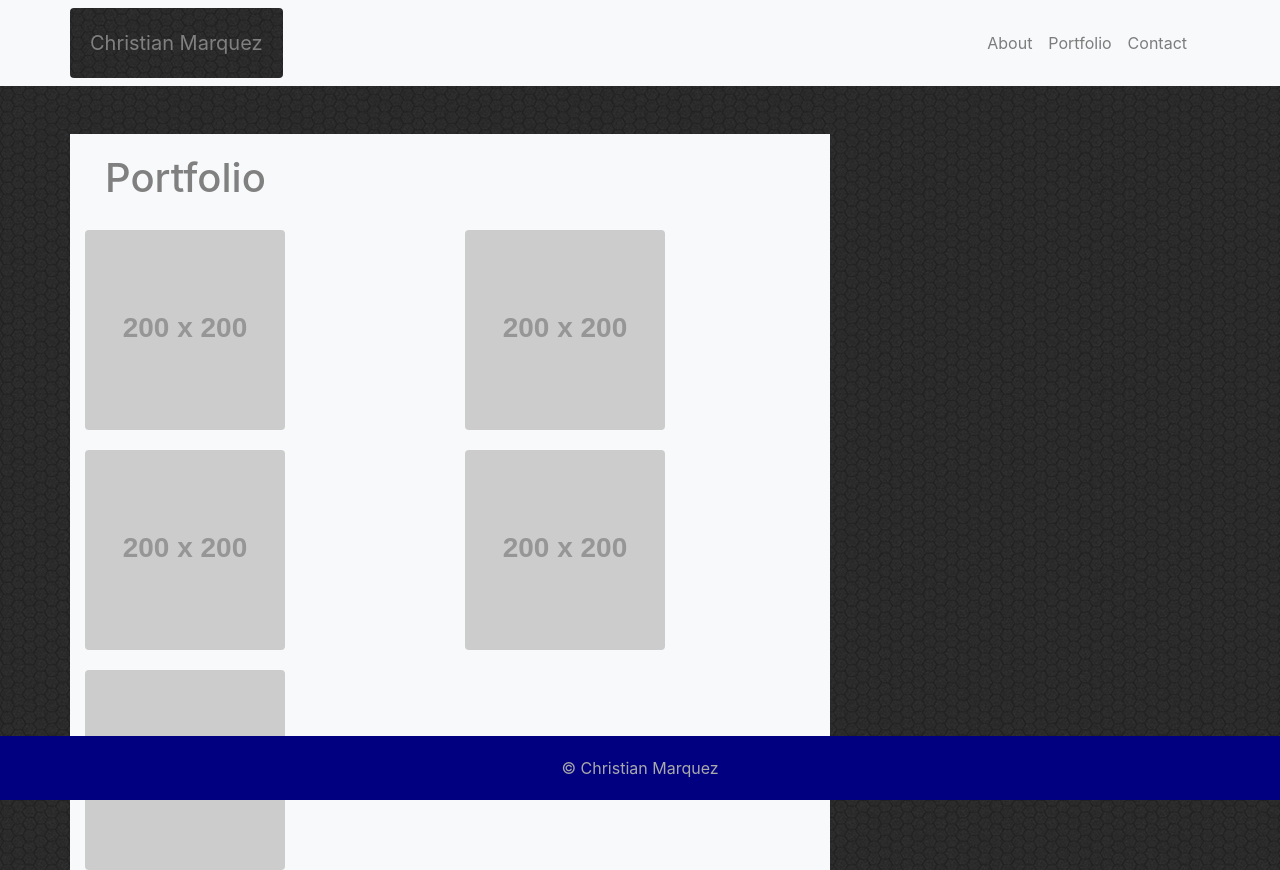
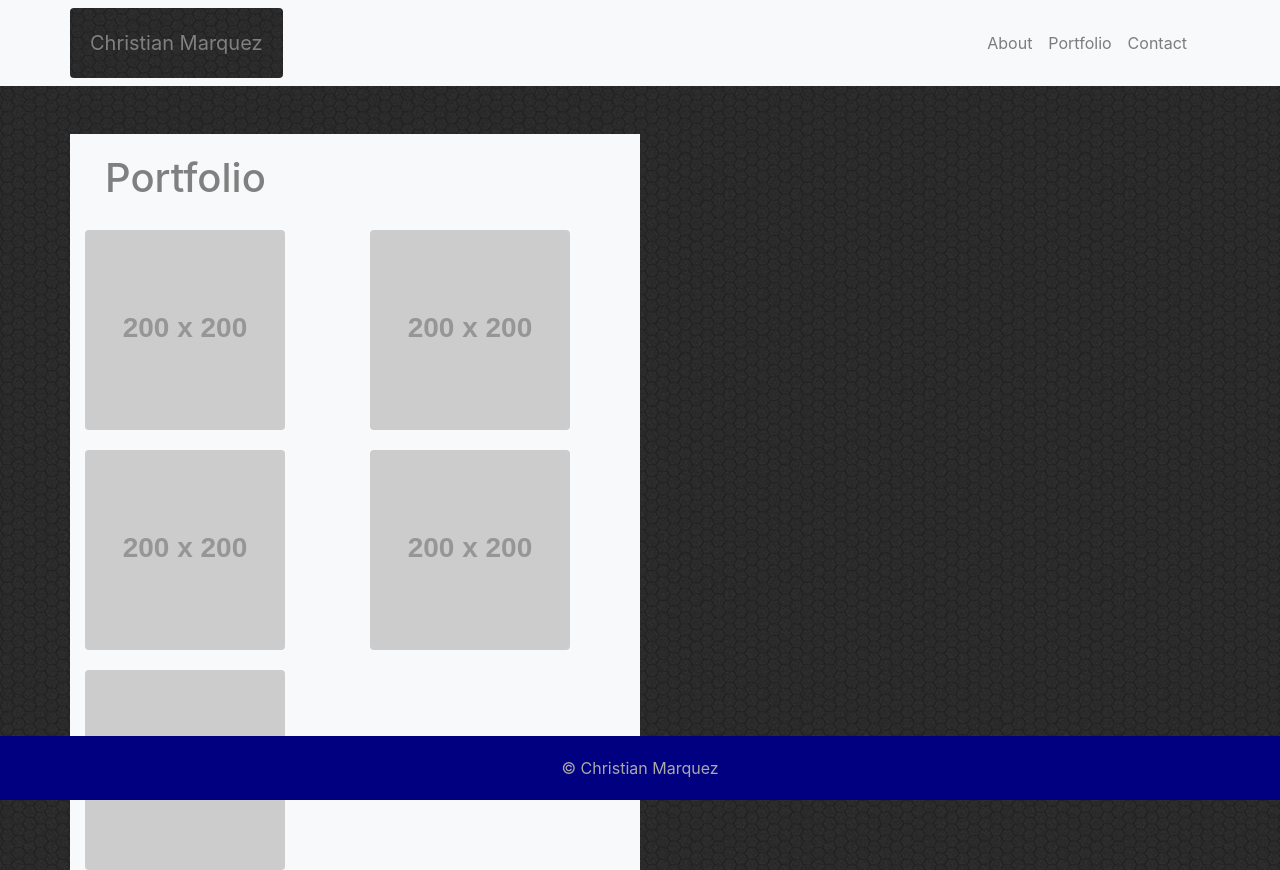
Before and after one commit to tiroxxx/MyPortfolio, a plain HTML site: page portfolio.html in a window 1280 px wide. Drawn offline with nearby package versions, Linux system fonts and the light colour scheme; placeholder pictures from the web are drawn by us.

Commit message:
formatted footer to my liking, shrunk each column of the portfolio file

```diff
--- a/assets/css/style.css
+++ b/assets/css/style.css
@@ -16,18 +16,19 @@ body {
 
 #myContainer{
     position: relative;
+    min-height: 100%;
 }
 
 
 footer{
-   position: fixed;
-   left: 0;
-   bottom: 0;
-   width: 100%;
-   background-color: navy;
-   color: darkgray;
-   text-align: center;
-   padding: 20px;
+    position: absolute;
+    right: 0;
+    bottom: 0;
+    left: 0;
+    background-color: navy;
+    color: darkgray;
+    text-align: center;
+    padding: 20px;
 }
 
 h1 {
--- a/portfolio.html
+++ b/portfolio.html
@@ -30,31 +30,31 @@
     <main id="myContainer" class="container mt-5">
 
         <div class="row">
-            <div class="col-md-8 bg-light">
+            <div class="col-md-6 bg-light">
                 <h1>Portfolio</h1>
             </div>
         </div>
 
         <div class="row">
-            <div class="col-md-4 bg-light">
+            <div class="col-md-3 bg-light">
                 <img class="portfolioImg rounded" src="http://placehold.it/200x200" alt="">
             </div>
-            <div class="col-md-4 bg-light">
+            <div class="col-md-3 bg-light">
                 <img class="topRow portfolioImg rounded" src="http://placehold.it/200x200" alt="">
             </div>
         </div>
 
         <div class="row">
-            <div class="col-md-4 bg-light">
+            <div class="col-md-3 bg-light">
                 <img class="middleRow portfolioImg rounded" src="http://placehold.it/200x200" alt="">
             </div>
-            <div class="col-md-4 bg-light">
+            <div class="col-md-3 bg-light">
                 <img class="middleRow portfolioImg rounded" src="http://placehold.it/200x200" alt="">
             </div>
         </div>
 
         <div class="row">
-            <div class="col-md-8 bg-light">
+            <div class="col-md-6 bg-light">
                 <img class="bottomRow portfolioImg rounded" src="http://placehold.it/200x200" alt="">
             </div>
         </div>
```
